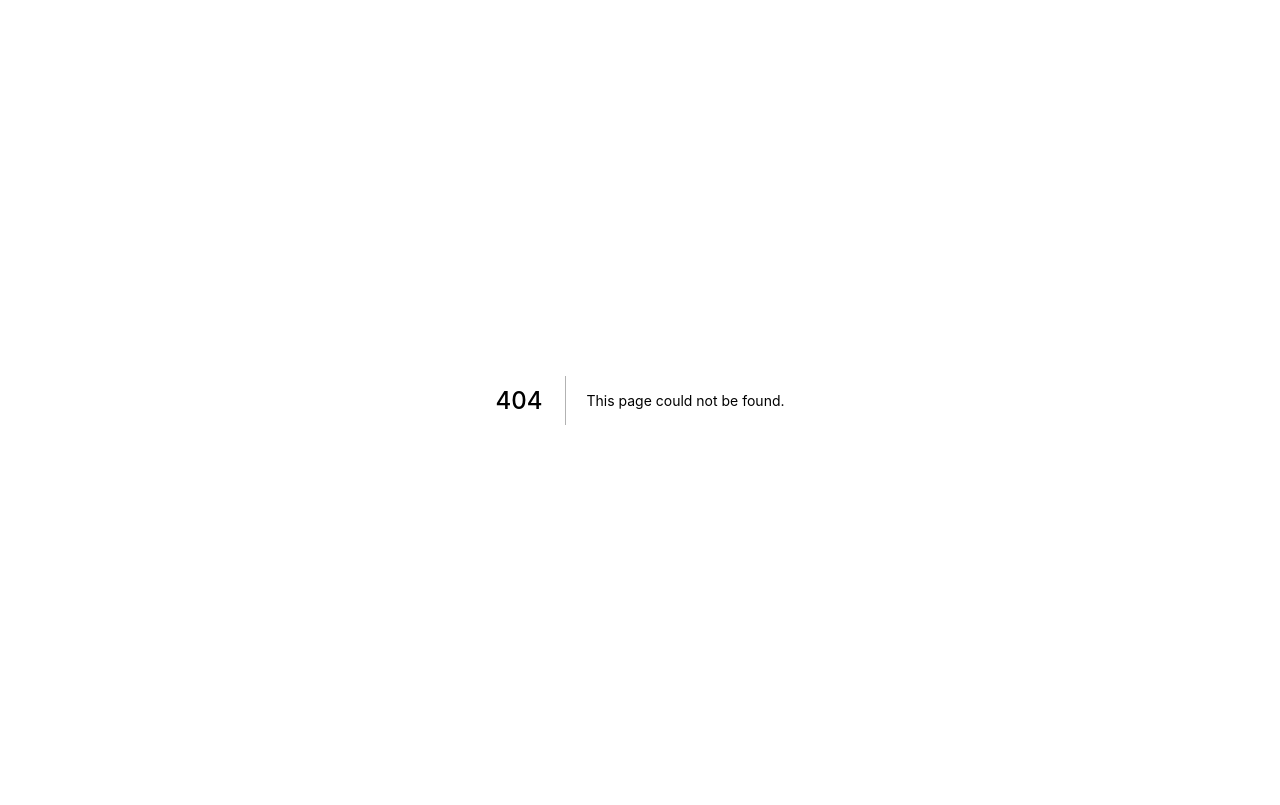
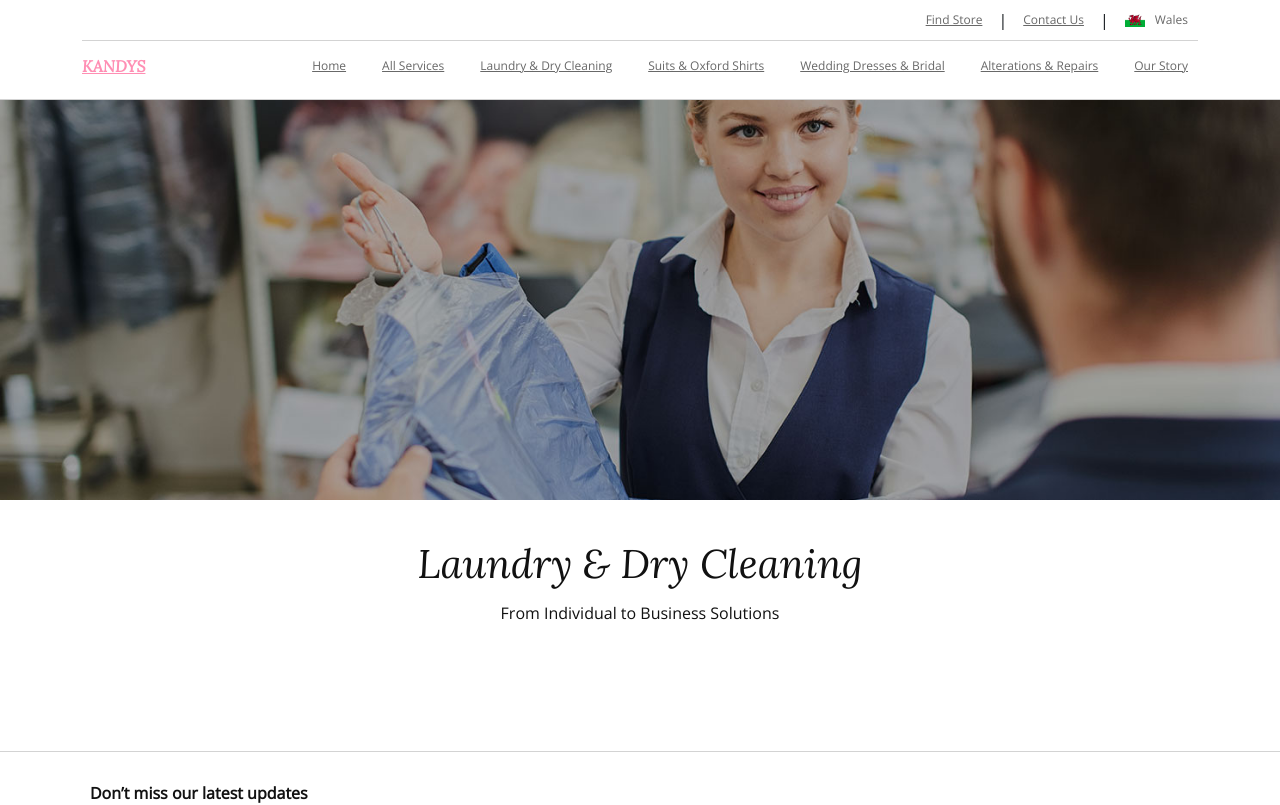
Before and after one commit to Todd-Owen-Mpeli/KandysLaunderette, a Next.js app: page /suitsOxfordShirts in a window 1280 px wide. Before the commit this address had no page. Shown: the top 805 px of the page. Built offline with nearby package versions, Linux system fonts and the light colour scheme.

Commit message:
Created a suit and oxford shirt page and edited the navigation links to the page.

```diff
--- a/components/Navbar.js
+++ b/components/Navbar.js
@@ -46,7 +46,7 @@ const Navbar = () => {
 								<Link href="/LaundryDryCleaning" target="blank">
 									<a>Laundry & Dry Cleaning</a>
 								</Link>
-								<Link href="#alterations" target="blank">
+								<Link href="/suitsOxfordShirts" target="blank">
 									<a>Suits & Oxford Shirts</a>
 								</Link>
 								<Link href="#alterations" target="blank">
--- /dev/null
+++ b/pages/suitsOxfordShirts.js
@@ -0,0 +1,69 @@
+import Head from "next/head";
+import Link from "next/link";
+import Image from "next/image";
+import Navbar from "/components/Navbar";
+import Footer from "/components/Footer";
+import styles from "/styles/Home.module.scss";
+
+const suitsOxfordShirts = () => {
+	return (
+		<>
+			{/* <!--===== HEAD =====--> */}
+			<Head>
+				{/* <!-- Website Title --> */}
+				<title>Suits & Oxford Shirts | Kandys Launderette</title>
+				<meta name="description" content="Generated by create next app" />
+				<link rel="icon" href="/img/Logo.png" />
+
+				{/* <!-- AOS CDN.js Reveal Animation  --> */}
+				<link
+					rel="stylesheet"
+					href="https://cdnjs.cloudflare.com/ajax/libs/aos/2.3.4/aos.css"
+					integrity="sha512-1cK78a1o+ht2JcaW6g8OXYwqpev9+6GqOkz9xmBN9iUUhIndKtxwILGWYOSibOKjLsEdjyjZvYDq/cZwNeak0w=="
+					crossOrigin="anonymous"
+					referrerpolicy="no-referrer"
+				/>
+				{/* <!-- Bootstrap CSS --> */}
+				<link
+					href="https://cdn.jsdelivr.net/npm/bootstrap@5.1.0/dist/css/bootstrap.min.css"
+					rel="stylesheet"
+					integrity="sha384-KyZXEAg3QhqLMpG8r+8fhAXLRk2vvoC2f3B09zVXn8CA5QIVfZOJ3BCsw2P0p/We"
+					crossOrigin="anonymous"
+				/>
+				{/* <!-- Bootstrap Icon Link --> */}
+				<link
+					rel="stylesheet"
+					href="https://cdn.jsdelivr.net/npm/bootstrap-icons@1.5.0/font/bootstrap-icons.css"
+				/>
+				{/* <!-- Icons for Mobile viewport --> */}
+				<link
+					rel="stylesheet"
+					href="https://unicons.iconscout.com/release/v4.0.0/css/line.css"
+				/>
+			</Head>
+
+			{/* <!--===== NAVIGATION =====--> */}
+			<Navbar />
+
+			{/* // <========== BACKGROUND IMAGE ==========> */}
+			<div className={styles.backgroundImageOne}></div>
+
+			{/* // <========== PAGE TITLE ==========> */}
+			<div className={styles.pageTitle}>
+				<div className="container">
+					<div className={styles.content}>
+						<div className={styles.title}>
+							<h2>Laundry & Dry Cleaning</h2>
+							<h5>From Individual to Business Solutions</h5>
+						</div>
+					</div>
+				</div>
+			</div>
+
+			{/* <!--===== FOOTER =====--> */}
+			<Footer />
+		</>
+	);
+};
+
+export default suitsOxfordShirts;
```
